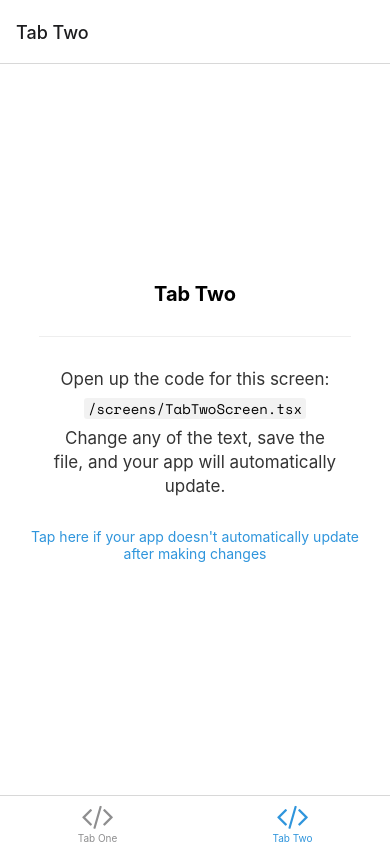
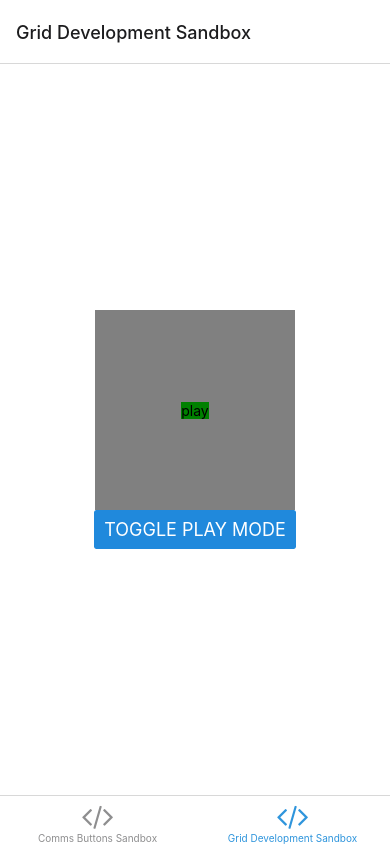
Before and after one commit to MillanWang/Limidi_Mobile, a React Native app: screen /TabTwo in a window 390 px wide. Built offline with nearby package versions, Linux system fonts and the light colour scheme; what expo-linking would draw is missing.

Commit message:
Added to design docs, started creating gridElement with play/toggle mode

```diff
--- a/components/EditScreenInfo.tsx
+++ b/components/EditScreenInfo.tsx
@@ -1,4 +1,5 @@
 import * as WebBrowser from 'expo-web-browser';
+import React from 'react';
 import { StyleSheet, TouchableOpacity } from 'react-native';
 
 import Colors from '../constants/Colors';
--- /dev/null
+++ b/components/GridElement.tsx
@@ -0,0 +1,88 @@
+import React, { useState } from 'react';
+import { StyleSheet, TouchableOpacity } from 'react-native';
+import { Text, View } from 'react-native';
+
+import {
+    Button,
+    Dialog,
+} from "@rneui/themed";
+
+
+interface GridElementProps {
+    defaultName: string
+    isPlayMode: boolean
+};
+
+export default function GridElement({ defaultName, isPlayMode }: GridElementProps) {
+
+    const [dialogVisible, setDialogVisible] = useState(false);
+    const [elementName, setElementName] = useState(defaultName);
+
+    function toggleDialogVisible() {
+        setDialogVisible(!dialogVisible);
+    };
+
+    function playModeTouchStartHandler() {
+        if (isPlayMode) {
+            console.log("PRESS START IN PLAY MODE");
+        }
+    }
+    function playModeTouchEndHandler() {
+        if (isPlayMode) {
+            console.log("PRESS END IN PLAY MODE");
+        }
+    }
+    return (
+        <View style={styles.gridElementContainer} onTouchStart={playModeTouchStartHandler} onTouchEnd={playModeTouchEndHandler}>
+
+            {/* Play Mode */}
+            {isPlayMode &&
+                <View style={styles.playModeView} >
+                    <Text>play</Text>
+                </View>
+            }
+
+            {/* Edit mode */}
+            {!isPlayMode &&
+                <View>
+                    <Button onPress={toggleDialogVisible}>
+                        EDIT ELEMENT {elementName}
+                    </Button>
+
+                </View>
+            }
+
+            <Dialog isVisible={dialogVisible} >
+                <Text>Editing {elementName}</Text>
+
+                {/* TODOs
+                    -Name editing
+                    -Note selection
+                    -Octave selection
+                    -Velocity selection
+                */}
+
+                <Button onPress={toggleDialogVisible}>Save</Button>
+                <Button onPress={toggleDialogVisible}>Close</Button>
+            </Dialog>
+        </View>
+    );
+};
+
+
+const styles = StyleSheet.create({
+    gridElementContainer: {
+        // flex: 1,
+        alignItems: 'center',
+        justifyContent: 'center',
+        backgroundColor: 'grey',
+        height: 200,
+        width: 200,
+    },
+    playModeView: {
+        // height: 200,
+        // width: 200,
+        backgroundColor: "green"
+    }
+
+});
--- /dev/null
+++ b/constants/Communications.ts
@@ -0,0 +1,4 @@
+export interface DesktopAppCommunicationsProps {
+    ip: string,
+    port: string
+}
--- /dev/null
+++ b/constants/MIDI_Notes.ts
@@ -0,0 +1,21 @@
+export const enum NOTE {
+    C = "C",
+    Db = "Db",
+    D = "D",
+    Eb = "Eb",
+    E = "E",
+    F = "F",
+    Gb = "Gb",
+    G = "G",
+    Ab = "Ab",
+    A = "A",
+    Bb = "Bb",
+    B = "B"
+}
+
+export interface MidiMessageProps {
+    note: NOTE,
+    octave: 0 | 1 | 2 | 3 | 4 | 5 | 6 | 7 | 8 | 9 | 10,
+    velocity: number // 0-127,
+    isNoteOn: boolean
+}
--- a/navigation/index.tsx
+++ b/navigation/index.tsx
@@ -66,7 +66,7 @@ function BottomTabNavigator() {
         name="TabOne"
         component={TabOneScreen}
         options={({ navigation }: RootTabScreenProps<'TabOne'>) => ({
-          title: 'Tab One',
+          title: 'Comms Buttons Sandbox',
           tabBarIcon: ({ color }) => <TabBarIcon name="code" color={color} />,
           headerRight: () => (
             <Pressable
@@ -88,7 +88,7 @@ function BottomTabNavigator() {
         name="TabTwo"
         component={TabTwoScreen}
         options={{
-          title: 'Tab Two',
+          title: 'Grid Development Sandbox',
           tabBarIcon: ({ color }) => <TabBarIcon name="code" color={color} />,
         }}
       />
--- a/screens/TabOneScreen.tsx
+++ b/screens/TabOneScreen.tsx
@@ -3,6 +3,7 @@ import {
   StyleSheet,
   // Button
 } from 'react-native';
+
 
 import EditScreenInfo from '../components/EditScreenInfo';
 import { Text, View } from '../components/Themed';
@@ -13,7 +14,13 @@ import { Button } from "@rneui/themed";
 import {
   NOTE,
   MidiMessageProps,
+} from '../constants/MIDI_Notes';
+
+import {
   DesktopAppCommunicationsProps,
+} from '../constants/Communications';
+
+import {
   sendMidiMessage
 } from '../services/MIDI_HTTP_Service'
 
@@ -31,7 +38,7 @@ const makeNoteOnVelocity100 = (note: NOTE): MidiMessageProps => {
   }
 
 };
-const killNote = (note: NOTE) => {
+const killNote = async (note: NOTE) => {
   sendMidiMessage(
     testDesktopComms, {
     note: note,
@@ -45,14 +52,23 @@ const killNote = (note: NOTE) => {
 
 export default function TabOneScreen({ navigation }: RootTabScreenProps<'TabOne'>) {
 
-  const [sampleText, setSampleText] = useState("hey");
+  const [currentNote, setCurrentNote] = useState("Most recent note here");
+
+
 
   const x = (note: MidiMessageProps, msg: string) => {
-    setSampleText(msg);
+    setCurrentNote(msg);
     sendMidiMessage(testDesktopComms, note);
   }
+
+
   return (
     <View style={styles.container}>
+
+      <Text style={styles.title}>{currentNote}</Text>
+
+
+      <View style={styles.sampleButtonKeyboard}>
         <Button title="C" onPressIn={() => { x(makeNoteOnVelocity100(NOTE.C), "C") }} onPressOut={() => { killNote(NOTE.C) }} />
         <Button title="Db" onPressIn={() => { x(makeNoteOnVelocity100(NOTE.Db), "Db") }} onPressOut={() => { killNote(NOTE.Db) }} />
         <Button title="D" onPressIn={() => { x(makeNoteOnVelocity100(NOTE.D), "D") }} onPressOut={() => { killNote(NOTE.D) }} />
@@ -65,9 +81,11 @@ export default function TabOneScreen({ navigation }: RootTabScreenProps<'TabOne'
         <Button title="A" onPressIn={() => { x(makeNoteOnVelocity100(NOTE.A), "A") }} onPressOut={() => { killNote(NOTE.A) }} />
         <Button title="Bb" onPressIn={() => { x(makeNoteOnVelocity100(NOTE.Bb), "Bb") }} onPressOut={() => { killNote(NOTE.Bb) }} />
         <Button title="B" onPressIn={() => { x(makeNoteOnVelocity100(NOTE.B), "B") }} onPressOut={() => { killNote(NOTE.B) }} />
-      <Text style={styles.title}>{sampleText}</Text>
-      <View style={styles.separator} lightColor="#eee" darkColor="rgba(255,255,255,0.1)" />
-      <EditScreenInfo path="/screens/TabOneScreen.tsx" />
+      </View>
+
+
+      {/* <View style={styles.separator} lightColor="#eee" darkColor="rgba(255,255,255,0.1)" />
+      <EditScreenInfo path="/screens/TabOneScreen.tsx" /> */}
     </View>
   );
 }
@@ -89,4 +107,9 @@ const styles = StyleSheet.create({
     height: 1,
     width: '80%',
   },
+  sampleButtonKeyboard: {
+    flex: 2,
+    // height: 3,
+    // width: 1234,
+  }
 });
--- a/screens/TabTwoScreen.tsx
+++ b/screens/TabTwoScreen.tsx
@@ -1,15 +1,19 @@
-import React from 'react';
+import React, { useState } from 'react';
 import { StyleSheet } from 'react-native';
 
-import EditScreenInfo from '../components/EditScreenInfo';
+
+import GridElement from '../components/GridElement';
+
+import { Button } from "@rneui/themed";
 import { Text, View } from '../components/Themed';
 
 export default function TabTwoScreen() {
+  const [isPlayMode, setIsPlayMode] = useState(true);
+
   return (
     <View style={styles.container}>
-      <Text style={styles.title}>Tab Two</Text>
-      <View style={styles.separator} lightColor="#eee" darkColor="rgba(255,255,255,0.1)" />
-      <EditScreenInfo path="/screens/TabTwoScreen.tsx" />
+      <GridElement defaultName="First" isPlayMode={isPlayMode}></GridElement>
+      <Button onPress={() => { setIsPlayMode(!isPlayMode) }}>TOGGLE PLAY MODE</Button>
     </View>
   );
 }
--- a/services/MIDI_HTTP_Service.ts
+++ b/services/MIDI_HTTP_Service.ts
@@ -1,30 +1,7 @@
+import { MidiMessageProps } from '../constants/MIDI_Notes';
+import { DesktopAppCommunicationsProps } from '../constants/Communications';
 
-export const enum NOTE {
-    C = "C",
-    Db = "Db",
-    D = "D",
-    Eb = "Eb",
-    E = "E",
-    F = "F",
-    Gb = "Gb",
-    G = "G",
-    Ab = "Ab",
-    A = "A",
-    Bb = "Bb",
-    B = "B"
-}
-
-export interface MidiMessageProps {
-    note: NOTE,
-    octave: 0 | 1 | 2 | 3 | 4 | 5 | 6 | 7 | 8 | 9 | 10,
-    velocity: number // 0-127,
-    isNoteOn: boolean
-}
-
-export interface DesktopAppCommunicationsProps {
-    ip: string,
-    port: string
-}
+//Some 2 tier functional programming shall need to be done here TODO
 
 export const sendMidiMessage = async (desktopAppCommunicationsProps: DesktopAppCommunicationsProps, midiMessageProps: MidiMessageProps) => {
     const { ip, port } = desktopAppCommunicationsProps;
```
Also changed, not shown: DesignNotes.txt. Lines whose indentation alone changed are shown as unchanged.
